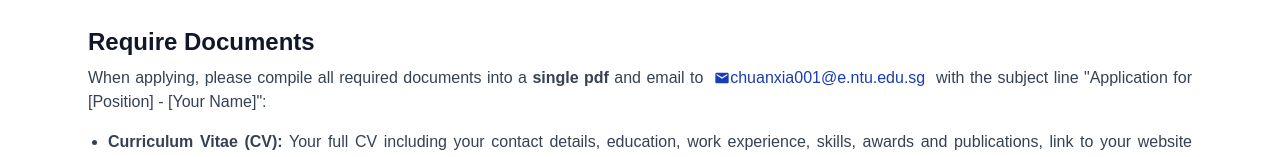
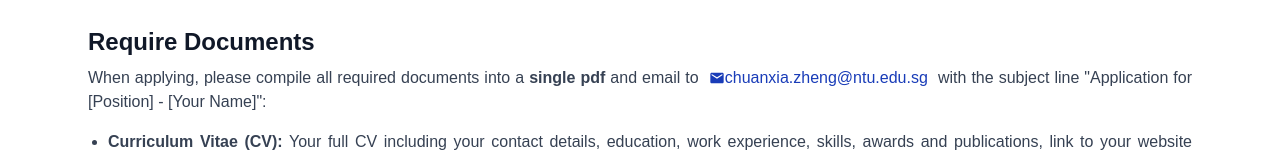
Before and after one commit to physicalvision/physicalvision.github.io, a Next.js app: page /position in a window 1280 px wide. Shown: the part 480-637 px from the top of the page. Built offline with nearby package versions, Linux system fonts and the light colour scheme.

Commit message:
update email

```diff
--- a/src/app/position/page.tsx
+++ b/src/app/position/page.tsx
@@ -53,13 +53,13 @@ export default function PositionPage() {
                             <h1 className="text-2xl font-bold text-gray-900 mb-2">Require Documents</h1>
                             <p className="text-gray-700 mb-4">
                             When applying, please compile all required documents into a <strong>single pdf</strong> and email to &nbsp;
-                            <a href="mailto:chuanxia001@e.ntu.edu.sg" className="text-blue-800 hover:underline">
+                            <a href="mailto:chuanxia.zheng@ntu.edu.sg" className="text-blue-800 hover:underline">
                                 <MdEmail
                                 size={16}
                                 className="inline-block align-text-bottom text-blue-800 hover:text-blue-900 transition-colors duration-200"
                                 >
                                 </MdEmail>
-                                chuanxia001@e.ntu.edu.sg
+                                chuanxia.zheng@ntu.edu.sg
                             </a>
                             &nbsp; with the subject line "Application for [Position] - [Your Name]":
                             </p>
--- a/src/pvg_db/people.json
+++ b/src/pvg_db/people.json
@@ -42,7 +42,7 @@
                 },
                 {
                     "label": "email",
-                    "url": "chuanxia.zheng@ntu.edu.sg"
+                    "url": "mailto:chuanxia.zheng@ntu.edu.sg"
                 },
                 {
                     "label": "google-scholar",
```
